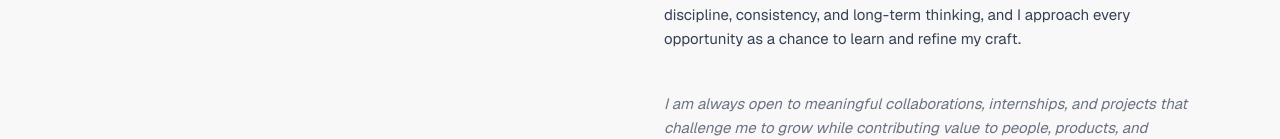
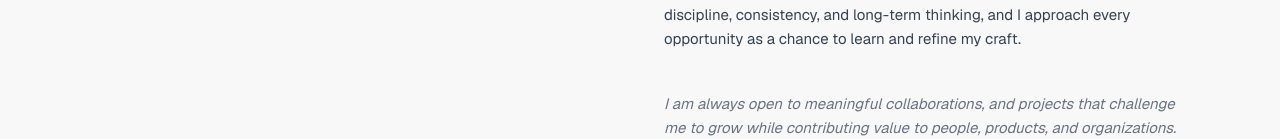
Before and after one commit to helloanupa/personalSite, a Next.js app: page / in a window 1280 px wide. Shown: the part 661-800 px from the top of the page. Built offline with nearby package versions, Linux system fonts and the light colour scheme.

Commit message:
Update project

```diff
--- a/app/components/Home.tsx
+++ b/app/components/Home.tsx
@@ -93,7 +93,7 @@ const Portfolio: React.FC = () => {
 
           <p className="italic text-gray-500 pt-4">
             <br></br>
-             I am always open to meaningful collaborations, internships, and projects that challenge me to grow while contributing value to people, products, and organizations.
+             I am always open to meaningful collaborations, and projects that challenge me to grow while contributing value to people, products, and organizations.
           </p>
         </div>
       </main>
```
